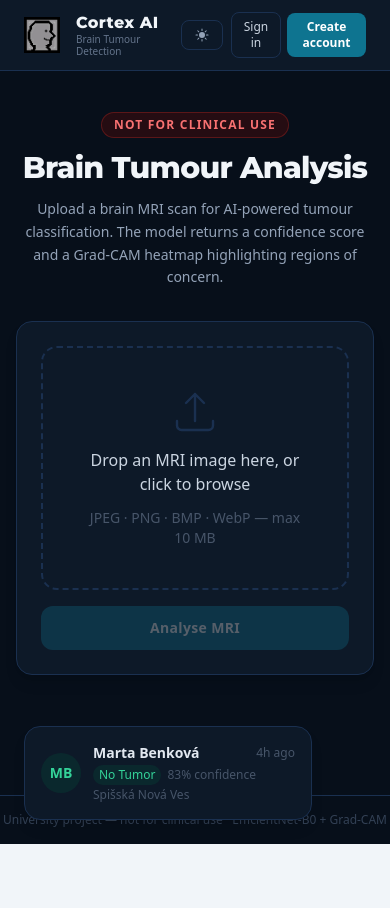
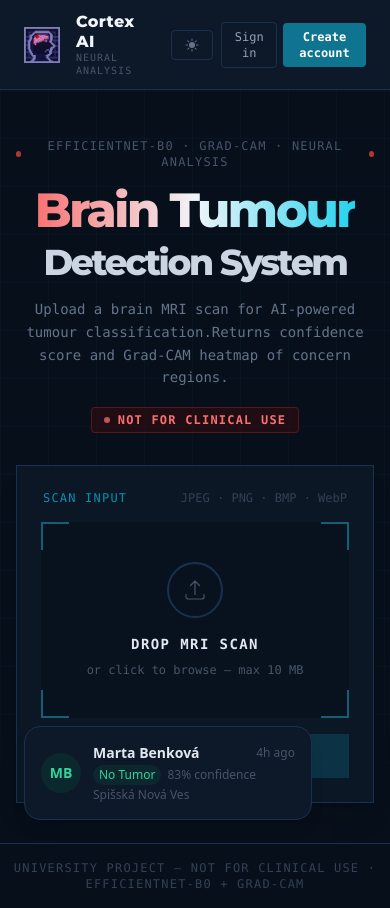
Before and after one commit to Lukspie/Tumour-Detector, a React (Vite) app in the folder frontend/: page / in a window 390 px wide. Before the commit the page ends 844 px from the top, so only its background shows below. Built offline with nearby package versions, Linux system fonts and the light colour scheme; no server answers.

Commit message:
Update frontend

```diff
--- a/frontend/src/App.tsx
+++ b/frontend/src/App.tsx
@@ -126,37 +126,89 @@ export default function App() {
       )}
 
       {page === "main" && (
-        <main className="flex-1 w-full max-w-2xl mx-auto px-4 py-10 space-y-6">
-          <div className="text-center space-y-3 pb-2">
-            <span className="inline-block px-3 py-1 rounded-full text-xs font-semibold tracking-widest uppercase dark:bg-red-950/50 dark:text-red-400 dark:border dark:border-red-900/60 bg-red-50 text-red-600 border border-red-200">
+        <main className="flex-1 relative">
+          {/* Subtle grid background */}
+          <div
+            className="absolute inset-0 pointer-events-none"
+            style={{
+              backgroundImage:
+                "linear-gradient(rgba(6,182,212,0.04) 1px, transparent 1px), linear-gradient(90deg, rgba(6,182,212,0.04) 1px, transparent 1px)",
+              backgroundSize: "48px 48px",
+            }}
+          />
+          {/* Radial fade so grid doesn't overpower bottom */}
+          <div className="absolute bottom-0 left-0 right-0 h-48 dark:bg-gradient-to-t dark:from-mri-900 to-transparent pointer-events-none" />
+
+          <div className="relative w-full max-w-2xl mx-auto px-4 pt-12 pb-10 space-y-8">
+            {/* ── Hero ── */}
+            <div className="text-center space-y-4">
+              <div className="flex items-center justify-center gap-2">
+                <span className="w-1.5 h-1.5 rounded-full bg-red-500 animate-pulse" />
+                <span className="text-xs font-mono tracking-widest uppercase dark:text-slate-600 text-slate-400">
+                  EfficientNet-B0 &middot; Grad-CAM &middot; Neural Analysis
+                </span>
+                <span className="w-1.5 h-1.5 rounded-full bg-red-500 animate-pulse" />
+              </div>
+
+              <h1
+                className="text-5xl sm:text-6xl font-black tracking-tighter leading-none"
+                style={{ fontFamily: "'Montserrat', sans-serif" }}
+              >
+                <span className="bg-clip-text text-transparent bg-gradient-to-r from-red-400 via-slate-100 to-cyan-400 animate-flicker">
+                  Brain Tumour
+                </span>
+                <br />
+                <span className="dark:text-slate-300 text-slate-700 text-4xl sm:text-5xl font-extrabold">
+                  Detection System
+                </span>
+              </h1>
+
+              <p className="text-sm font-mono dark:text-slate-500 text-slate-400 max-w-md mx-auto leading-relaxed">
+                Upload a brain MRI scan for AI-powered tumour classification.
+                <br className="hidden sm:block" />
+                Returns confidence score and Grad-CAM heatmap of concern regions.
+              </p>
+
+              <div>
+                <span className="inline-flex items-center gap-2 px-3 py-1 rounded text-xs font-mono font-semibold dark:bg-red-950/40 dark:text-red-400 dark:border dark:border-red-900/60 bg-red-50 text-red-600 border border-red-200 uppercase tracking-widest">
+                  <span className="w-1.5 h-1.5 rounded-full bg-current animate-pulse" />
                   Not for clinical use
                 </span>
-            <h1
-              className="text-3xl font-extrabold tracking-tight dark:text-slate-100 text-slate-900"
-              style={{ fontFamily: "'Montserrat', sans-serif" }}
-            >
-              Brain Tumour Analysis
-            </h1>
-            <p className="dark:text-slate-400 text-slate-500 text-sm max-w-md mx-auto leading-relaxed">
-              Upload a brain MRI scan for AI-powered tumour classification. The model returns a
-              confidence score and a Grad-CAM heatmap highlighting regions of concern.
-            </p>
+              </div>
             </div>
 
-          <div className="dark:bg-mri-800 dark:border dark:border-mri-border bg-white border border-slate-200 rounded-2xl shadow-lg p-6">
+            {/* ── Upload form (no card — self-contained) ── */}
+            <div className="dark:bg-mri-800/80 bg-white dark:border dark:border-mri-border border border-slate-200 shadow-xl p-6">
               <UploadForm onSubmit={handleSubmit} loading={loading} />
             </div>
 
             {error && (
-            <div className="dark:bg-red-950/30 dark:border-red-900/50 dark:text-red-400 bg-red-50 border border-red-200 text-red-700 rounded-xl px-4 py-3 text-sm">
-              <strong>Error:</strong> {error}
+              <div className="dark:bg-red-950/30 dark:border-red-900/50 dark:text-red-400 bg-red-50 border border-red-200 text-red-700 px-4 py-3 text-xs font-mono">
+                <strong>ERROR:</strong> {error}
               </div>
             )}
 
             {loading && (
-            <div className="dark:bg-mri-800 dark:border dark:border-mri-border bg-white border border-slate-200 rounded-2xl p-12 text-center space-y-4">
-              <div className="inline-block w-10 h-10 border-4 dark:border-mri-border dark:border-t-cyan-400 border-slate-200 border-t-cyan-600 rounded-full animate-spin" />
-              <p className="dark:text-slate-500 text-slate-400 text-sm">Running AI analysis...</p>
+              <div className="relative overflow-hidden dark:bg-mri-800 dark:border dark:border-mri-border bg-white border border-slate-200 p-12 text-center space-y-5">
+                <div
+                  className="left-0 right-0 h-px dark:bg-gradient-to-r dark:from-transparent dark:via-cyan-400/80 dark:to-transparent bg-gradient-to-r from-transparent via-cyan-500/50 to-transparent animate-scandown"
+                  style={{ position: "absolute" }}
+                />
+                <div className="relative inline-flex items-center justify-center w-14 h-14">
+                  <div className="absolute inset-0 rounded-full border-2 dark:border-mri-border border-slate-200 dark:border-t-cyan-400 border-t-cyan-500 animate-spin" />
+                  <div
+                    className="absolute inset-2 rounded-full border dark:border-mri-border border-slate-100 dark:border-t-red-500 border-t-red-400 animate-spin"
+                    style={{ animationDirection: "reverse", animationDuration: "0.7s" }}
+                  />
+                </div>
+                <div className="space-y-1">
+                  <p className="text-xs font-mono uppercase tracking-widest dark:text-slate-300 text-slate-600">
+                    Analysing Scan
+                  </p>
+                  <p className="text-xs font-mono dark:text-slate-600 text-slate-400">
+                    Running neural network inference...
+                  </p>
+                </div>
               </div>
             )}
 
@@ -174,22 +226,23 @@ export default function App() {
             )}
 
             {user && (
-            <div className="dark:bg-mri-800 dark:border dark:border-mri-border bg-white border border-slate-200 rounded-2xl shadow-lg p-6">
+              <div className="dark:bg-mri-800 dark:border dark:border-mri-border bg-white border border-slate-200 shadow-lg p-6">
                 <div className="flex items-center justify-between mb-5">
-                <h2 className="text-xs font-semibold dark:text-slate-400 text-slate-500 uppercase tracking-widest">
+                  <h2 className="text-xs font-mono font-semibold dark:text-slate-500 text-slate-500 uppercase tracking-widest">
                     Recent Scans
                   </h2>
-                <span className="text-xs dark:text-slate-600 text-slate-400">
+                  <span className="text-xs font-mono dark:text-slate-700 text-slate-400">
                     {history.length + PATIENTS.length} total
                   </span>
                 </div>
                 <RecentScans history={history} patients={PATIENTS} loading={historyLoading} />
               </div>
             )}
+          </div>
         </main>
       )}
 
-      <footer className="text-center text-xs dark:text-slate-700 text-slate-400 py-4 dark:border-t dark:border-mri-border border-t border-slate-200">
+      <footer className="relative text-center text-xs font-mono dark:text-slate-700 text-slate-400 py-4 dark:border-t dark:border-mri-border border-t border-slate-200 uppercase tracking-widest">
         University project &mdash; not for clinical use &middot; EfficientNet-B0 + Grad-CAM
       </footer>
 
--- a/frontend/src/components/Auth.tsx
+++ b/frontend/src/components/Auth.tsx
@@ -12,9 +12,11 @@ export default function Auth({ initialMode = "login", onLogin, onClose }: Props)
   const [username, setUsername] = useState("");
   const [password, setPassword] = useState("");
   const [loading, setLoading] = useState(false);
+  const [error, setError] = useState<string | null>(null);
 
   const handleSubmit = async (e: React.FormEvent) => {
     e.preventDefault();
+    setError(null);
     setLoading(true);
     try {
       const data = isLogin
@@ -23,7 +25,7 @@ export default function Auth({ initialMode = "login", onLogin, onClose }: Props)
       onLogin({ id: data.userId, name: data.username });
       onClose();
     } catch {
-      alert(
+      setError(
         isLogin
           ? "Login failed — check your credentials."
           : "Registration failed — username may already exist."
@@ -35,7 +37,7 @@ export default function Auth({ initialMode = "login", onLogin, onClose }: Props)
 
   return (
     <div
-      className="fixed inset-0 z-50 flex items-center justify-center p-4 bg-black/60 backdrop-blur-sm"
+      className="fixed inset-0 z-50 flex items-center justify-center p-4 bg-black/70 backdrop-blur-sm"
       onClick={(e) => {
         if (e.target === e.currentTarget) onClose();
       }}
@@ -51,24 +53,16 @@ export default function Auth({ initialMode = "login", onLogin, onClose }: Props)
 
         <div className="flex justify-center mb-6">
           <div className="w-14 h-14 relative group cursor-default select-none">
-            <img
-              src="/base.png"
-              alt="Logo"
-              className="w-14 h-14 absolute inset-0 transition-opacity duration-300 opacity-100 group-hover:opacity-0"
-            />
-            <img
-              src="/mrisprite.png"
-              alt="Logo MRI"
-              className="w-14 h-14 absolute inset-0 transition-opacity duration-300 opacity-0 group-hover:opacity-100"
-            />
+            <img src="/base.png" alt="Logo" className="w-14 h-14 absolute inset-0 transition-opacity duration-300 opacity-100 group-hover:opacity-0" />
+            <img src="/mrisprite.png" alt="Logo MRI" className="w-14 h-14 absolute inset-0 transition-opacity duration-300 opacity-0 group-hover:opacity-100" />
           </div>
         </div>
 
         <h2 className="text-xl font-bold dark:text-slate-100 text-slate-800 text-center mb-1">
           {isLogin ? "Sign in" : "Create account"}
         </h2>
-        <p className="dark:text-slate-500 text-slate-400 text-sm text-center mb-8">
-          Cortex AI — Brain Tumour Detection
+        <p className="dark:text-slate-500 text-slate-400 text-xs font-mono text-center mb-8 uppercase tracking-widest">
+          Cortex AI — Neural Analysis
         </p>
 
         <form onSubmit={handleSubmit} className="space-y-3">
@@ -90,6 +84,13 @@ export default function Auth({ initialMode = "login", onLogin, onClose }: Props)
             onChange={(e) => setPassword(e.target.value)}
             required
           />
+
+          {error && (
+            <p className="text-xs text-red-500 dark:text-red-400 font-mono px-1">
+              {error}
+            </p>
+          )}
+
           <button
             type="submit"
             disabled={loading}
@@ -100,7 +101,7 @@ export default function Auth({ initialMode = "login", onLogin, onClose }: Props)
         </form>
 
         <button
-          onClick={() => setIsLogin(!isLogin)}
+          onClick={() => { setIsLogin(!isLogin); setError(null); }}
           className="w-full mt-5 text-sm dark:text-slate-500 dark:hover:text-cyan-400 text-slate-400 hover:text-cyan-600 transition"
         >
           {isLogin ? "No account? Create one" : "Already have an account? Sign in"}
--- a/frontend/src/components/Header.tsx
+++ b/frontend/src/components/Header.tsx
@@ -1,3 +1,5 @@
+import { useEffect, useState } from "react";
+
 type Page = "main" | "about" | "dataset" | "profile";
 
 interface Props {
@@ -35,13 +37,23 @@ function LogoutIcon() {
 }
 
 export default function Header({ isDark, onToggle, user, onLogout, onShowAuth, page, onNavigate }: Props) {
+  const [logoFlipped, setLogoFlipped] = useState(false);
+
+  useEffect(() => {
+    const interval = setInterval(() => {
+      setLogoFlipped(true);
+      setTimeout(() => setLogoFlipped(false), 900);
+    }, 5000);
+    return () => clearInterval(interval);
+  }, []);
+
   const navItem = (target: Page, label: string) => (
     <button
       onClick={() => onNavigate(target)}
-      className={`text-xs font-medium transition-colors px-1 pb-0.5 border-b ${
+      className={`text-xs font-mono font-medium transition-colors px-1 pb-0.5 border-b tracking-wider ${
         page === target
           ? "dark:border-cyan-400 dark:text-cyan-400 border-cyan-600 text-cyan-600"
-          : "border-transparent dark:text-slate-400 dark:hover:text-slate-200 text-slate-500 hover:text-slate-800"
+          : "border-transparent dark:text-slate-500 dark:hover:text-slate-200 text-slate-500 hover:text-slate-800"
       }`}
     >
       {label}
@@ -53,18 +65,18 @@ export default function Header({ isDark, onToggle, user, onLogout, onShowAuth, p
       <div className="w-full px-6 py-3 flex items-center gap-4">
         <button
           onClick={() => onNavigate("main")}
-          className="w-9 h-9 relative group cursor-pointer select-none flex-shrink-0 focus:outline-none"
+          className="w-9 h-9 relative cursor-pointer select-none flex-shrink-0 focus:outline-none"
           aria-label="Go to home"
         >
           <img
             src="/base.png"
             alt="Logo"
-            className="w-9 h-9 absolute inset-0 transition-opacity duration-300 opacity-100 group-hover:opacity-0"
+            className={`w-9 h-9 absolute inset-0 transition-opacity duration-500 ${logoFlipped ? "opacity-0" : "opacity-100"}`}
           />
           <img
             src="/mrisprite.png"
             alt="Logo MRI"
-            className="w-9 h-9 absolute inset-0 transition-opacity duration-300 opacity-0 group-hover:opacity-100"
+            className={`w-9 h-9 absolute inset-0 transition-opacity duration-500 ${logoFlipped ? "opacity-100" : "opacity-0"}`}
           />
         </button>
 
@@ -76,13 +88,13 @@ export default function Header({ isDark, onToggle, user, onLogout, onShowAuth, p
           >
             Cortex AI
           </h1>
-          <p className="text-[10px] dark:text-slate-500 text-slate-400 leading-tight">
-            Brain Tumour Detection
+          <p className="text-[10px] font-mono dark:text-slate-600 text-slate-400 leading-tight tracking-widest uppercase">
+            Neural Analysis
           </p>
         </div>
 
         <nav className="hidden sm:flex items-center gap-5 ml-6">
-          {navItem("about", "About Us")}
+          {navItem("about", "About")}
           {navItem("dataset", "Dataset")}
         </nav>
 
@@ -90,10 +102,10 @@ export default function Header({ isDark, onToggle, user, onLogout, onShowAuth, p
           <button
             onClick={onToggle}
             title={isDark ? "Switch to light mode" : "Switch to dark mode"}
-            className="flex items-center gap-1.5 text-xs px-3 py-1.5 rounded-lg border dark:border-mri-border dark:text-slate-400 dark:hover:border-cyan-500 dark:hover:text-cyan-400 border-slate-300 text-slate-500 hover:border-cyan-500 hover:text-cyan-600 transition-colors"
+            className="flex items-center gap-1.5 text-xs font-mono px-3 py-1.5 rounded border dark:border-mri-border dark:text-slate-500 dark:hover:border-cyan-700 dark:hover:text-cyan-400 border-slate-300 text-slate-500 hover:border-cyan-500 hover:text-cyan-600 transition-colors"
           >
             {isDark ? <SunIcon /> : <MoonIcon />}
-            <span className="hidden sm:inline">{isDark ? "Light mode" : "Dark mode"}</span>
+            <span className="hidden sm:inline">{isDark ? "Light" : "Dark"}</span>
           </button>
 
           {user ? (
@@ -101,16 +113,16 @@ export default function Header({ isDark, onToggle, user, onLogout, onShowAuth, p
               <button
                 onClick={() => onNavigate("profile")}
                 title="View profile"
-                className={`flex items-center gap-2 px-2.5 py-1.5 rounded-lg border transition-colors ${
+                className={`flex items-center gap-2 px-2.5 py-1.5 rounded border transition-colors ${
                   page === "profile"
                     ? "dark:border-cyan-600 dark:bg-cyan-950/30 dark:text-cyan-300 border-cyan-500 bg-cyan-50 text-cyan-700"
-                    : "dark:border-mri-border dark:bg-mri-700 dark:hover:border-cyan-600 dark:text-slate-300 border-slate-200 bg-white hover:border-cyan-400 text-slate-700"
+                    : "dark:border-mri-border dark:bg-mri-700 dark:hover:border-cyan-700 dark:text-slate-300 border-slate-200 bg-white hover:border-cyan-400 text-slate-700"
                 }`}
               >
                 <span className="w-6 h-6 rounded-full bg-cyan-600 dark:bg-cyan-700 flex items-center justify-center text-white text-xs font-bold uppercase flex-shrink-0">
                   {user.name[0]}
                 </span>
-                <span className="hidden sm:block text-xs font-medium max-w-[120px] truncate">
+                <span className="hidden sm:block text-xs font-mono max-w-[120px] truncate">
                   {user.name}
                 </span>
               </button>
@@ -118,23 +130,23 @@ export default function Header({ isDark, onToggle, user, onLogout, onShowAuth, p
               <button
                 onClick={onLogout}
                 title="Logout"
-                className="flex items-center gap-1.5 px-2.5 py-1.5 rounded-lg border dark:border-mri-border dark:text-slate-500 dark:hover:border-red-800 dark:hover:text-red-400 border-slate-200 text-slate-400 hover:border-red-300 hover:text-red-500 transition-colors"
+                className="flex items-center gap-1.5 px-2.5 py-1.5 rounded border dark:border-mri-border dark:text-slate-600 dark:hover:border-red-900 dark:hover:text-red-400 border-slate-200 text-slate-400 hover:border-red-300 hover:text-red-500 transition-colors"
               >
                 <LogoutIcon />
-                <span className="hidden sm:inline text-xs">Logout</span>
+                <span className="hidden sm:inline text-xs font-mono">Logout</span>
               </button>
             </div>
           ) : (
             <div className="flex items-center gap-1.5">
               <button
                 onClick={() => onShowAuth("login")}
-                className="text-xs px-3 py-1.5 rounded-lg border dark:border-mri-border dark:text-slate-300 dark:hover:border-cyan-600 dark:hover:text-cyan-400 border-slate-300 text-slate-600 hover:border-cyan-500 hover:text-cyan-600 transition-colors"
+                className="text-xs font-mono px-3 py-1.5 rounded border dark:border-mri-border dark:text-slate-400 dark:hover:border-cyan-700 dark:hover:text-cyan-400 border-slate-300 text-slate-600 hover:border-cyan-500 hover:text-cyan-600 transition-colors"
               >
                 Sign in
               </button>
               <button
                 onClick={() => onShowAuth("register")}
-                className="text-xs px-3 py-1.5 rounded-lg bg-cyan-600 hover:bg-cyan-500 dark:bg-cyan-700 dark:hover:bg-cyan-600 text-white font-semibold transition-colors"
+                className="text-xs font-mono px-3 py-1.5 rounded bg-cyan-600 hover:bg-cyan-500 dark:bg-cyan-700 dark:hover:bg-cyan-600 text-white font-semibold transition-colors"
               >
                 Create account
               </button>
--- a/frontend/src/components/UploadForm.tsx
+++ b/frontend/src/components/UploadForm.tsx
@@ -37,47 +37,70 @@ export default function UploadForm({ onSubmit, loading }: Props) {
     if (selectedFile) onSubmit(selectedFile);
   };
 
+  const cornerClass = `absolute w-7 h-7 z-10 transition-colors duration-200 ${
+    dragging
+      ? "dark:border-cyan-400 border-cyan-500"
+      : "dark:border-cyan-800 border-cyan-400"
+  }`;
+
   return (
     <form onSubmit={handleSubmit} className="space-y-4">
+      <div className="flex items-center justify-between px-0.5 mb-1">
+        <span className="text-xs font-mono dark:text-cyan-600 text-cyan-700 tracking-widest uppercase">
+          Scan Input
+        </span>
+        <span className="text-xs font-mono dark:text-slate-700 text-slate-400">
+          JPEG &middot; PNG &middot; BMP &middot; WebP
+        </span>
+      </div>
+
+      <div className="relative">
+        <div className={`${cornerClass} top-0 left-0 border-t-2 border-l-2`} />
+        <div className={`${cornerClass} top-0 right-0 border-t-2 border-r-2`} />
+        <div className={`${cornerClass} bottom-0 left-0 border-b-2 border-l-2`} />
+        <div className={`${cornerClass} bottom-0 right-0 border-b-2 border-r-2`} />
+
         <div
           onClick={() => inputRef.current?.click()}
           onDragOver={(e) => { e.preventDefault(); setDragging(true); }}
           onDragLeave={() => setDragging(false)}
           onDrop={onDrop}
-        className={`
-          border-2 border-dashed rounded-2xl p-10 text-center cursor-pointer transition-all duration-200
-          ${dragging
-            ? "border-cyan-400 dark:bg-cyan-950/20 bg-cyan-50"
-            : "dark:border-mri-border dark:hover:border-cyan-600 dark:hover:bg-mri-700/30 border-slate-300 hover:border-cyan-400 hover:bg-slate-50"
-          }
-        `}
+          className={`p-10 text-center cursor-pointer transition-all duration-200 dark:bg-mri-900/60 bg-slate-50 ${
+            dragging ? "dark:bg-cyan-950/30 bg-cyan-50" : ""
+          }`}
         >
           {preview ? (
+            <div className="relative inline-block">
               <img
                 src={preview}
                 alt="MRI preview"
-            className="max-h-64 mx-auto rounded-xl object-contain shadow-lg"
+                className="max-h-60 mx-auto object-contain"
               />
+              <div className="absolute inset-0 pointer-events-none overflow-hidden">
+                <div className="w-full h-px dark:bg-gradient-to-r dark:from-transparent dark:via-cyan-400/60 dark:to-transparent bg-gradient-to-r from-transparent via-cyan-500/40 to-transparent animate-scandown" />
+              </div>
+            </div>
           ) : (
-          <div className="space-y-3">
+            <div className="space-y-4">
               <div className="flex justify-center">
-              <svg
-                xmlns="http://www.w3.org/2000/svg"
-                fill="none"
-                viewBox="0 0 24 24"
-                strokeWidth={1.2}
-                stroke="currentColor"
-                className="w-12 h-12 dark:text-mri-border text-slate-300"
-              >
+                <div className={`w-14 h-14 rounded-full border-2 flex items-center justify-center transition-colors duration-200 ${
+                  dragging
+                    ? "dark:border-cyan-500 border-cyan-400"
+                    : "dark:border-mri-border border-slate-200"
+                }`}>
+                  <svg xmlns="http://www.w3.org/2000/svg" fill="none" viewBox="0 0 24 24" strokeWidth={1.2} stroke="currentColor" className={`w-6 h-6 transition-colors ${dragging ? "dark:text-cyan-400 text-cyan-500" : "dark:text-slate-600 text-slate-300"}`}>
                     <path strokeLinecap="round" strokeLinejoin="round" d="M3 16.5v2.25A2.25 2.25 0 0 0 5.25 21h13.5A2.25 2.25 0 0 0 21 18.75V16.5m-13.5-9L12 3m0 0 4.5 4.5M12 3v13.5" />
                   </svg>
                 </div>
-            <p className="font-medium dark:text-slate-300 text-slate-600">
-              Drop an MRI image here, or click to browse
+              </div>
+              <div>
+                <p className="text-sm font-mono font-semibold dark:text-slate-200 text-slate-700 uppercase tracking-widest">
+                  {dragging ? "Drop to Load" : "Drop MRI Scan"}
                 </p>
-            <p className="text-sm dark:text-slate-600 text-slate-400">
-              JPEG &middot; PNG &middot; BMP &middot; WebP &mdash; max 10 MB
+                <p className="text-xs font-mono dark:text-slate-600 text-slate-400 mt-2">
+                  or click to browse &mdash; max 10 MB
                 </p>
+              </div>
             </div>
           )}
           <input
@@ -88,9 +111,10 @@ export default function UploadForm({ onSubmit, loading }: Props) {
             onChange={onInputChange}
           />
         </div>
+      </div>
 
       {selectedFile && (
-        <p className="text-xs dark:text-slate-500 text-slate-400 text-center truncate">
+        <p className="text-xs font-mono dark:text-slate-600 text-slate-400 text-center truncate px-1">
           {selectedFile.name} &mdash; {(selectedFile.size / 1024).toFixed(1)} KB
         </p>
       )}
@@ -98,10 +122,9 @@ export default function UploadForm({ onSubmit, loading }: Props) {
       <button
         type="submit"
         disabled={!selectedFile || loading}
-        className="w-full py-3 rounded-xl bg-cyan-600 hover:bg-cyan-500 dark:bg-cyan-700 dark:hover:bg-cyan-600 text-white font-semibold
-          disabled:opacity-30 disabled:cursor-not-allowed transition-colors text-sm tracking-wide"
+        className="w-full py-3 rounded-none bg-cyan-600 hover:bg-cyan-500 dark:bg-cyan-700 dark:hover:bg-cyan-600 text-white font-mono font-semibold text-sm tracking-widest uppercase disabled:opacity-30 disabled:cursor-not-allowed transition-colors"
       >
-        {loading ? "Analysing..." : "Analyse MRI"}
+        {loading ? "Analysing..." : "Execute Analysis"}
       </button>
     </form>
   );
--- a/frontend/src/index.css
+++ b/frontend/src/index.css
@@ -7,3 +7,22 @@
     @apply bg-slate-100 text-slate-800 antialiased;
   }
 }
+
+@keyframes scandown {
+  0%   { top: -2px; }
+  100% { top: 100%; }
+}
+
+@keyframes flicker {
+  0%, 94%, 100% { opacity: 1; }
+  95%, 99%      { opacity: 0.35; }
+}
+
+.animate-scandown {
+  animation: scandown 2s linear infinite;
+  position: absolute;
+}
+
+.animate-flicker {
+  animation: flicker 4s ease-in-out infinite;
+}
```
Also changed, not shown: frontend/src/components/PatientCommunity.tsx (+14 -10 lines), frontend/src/pages/ProfilePage.tsx (+14 -6 lines), 1 other file (tests, documents, lock files or other folders). Lines whose indentation alone changed are shown as unchanged.
